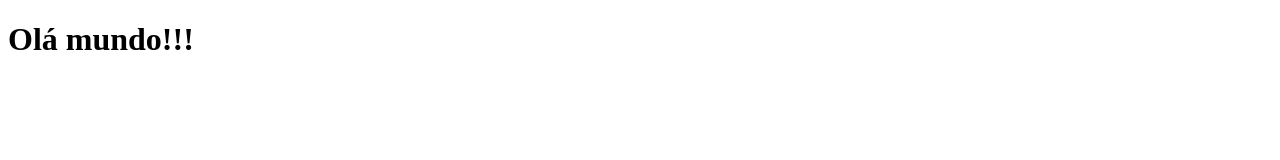
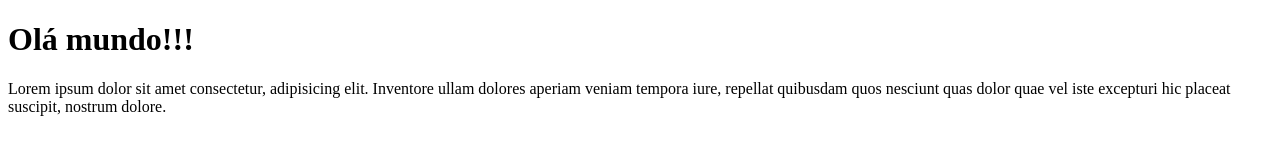
Before and after one commit to Fernandallencar/AULAS_HTMLS, a plain HTML site: page index.html in a window 1280 px wide. Drawn offline with Linux system fonts and the light colour scheme.

Commit message:
index escrito

```diff
--- a/index.html
+++ b/index.html
@@ -9,5 +9,7 @@
 
     <h1>Olá mundo!!!</h1>
 
+    <p>Lorem ipsum dolor sit amet consectetur, adipisicing elit. Inventore ullam dolores aperiam veniam tempora iure, repellat quibusdam quos nesciunt quas dolor quae vel iste excepturi hic placeat suscipit, nostrum dolore.</p>
+
 </body>
 </html>
```
